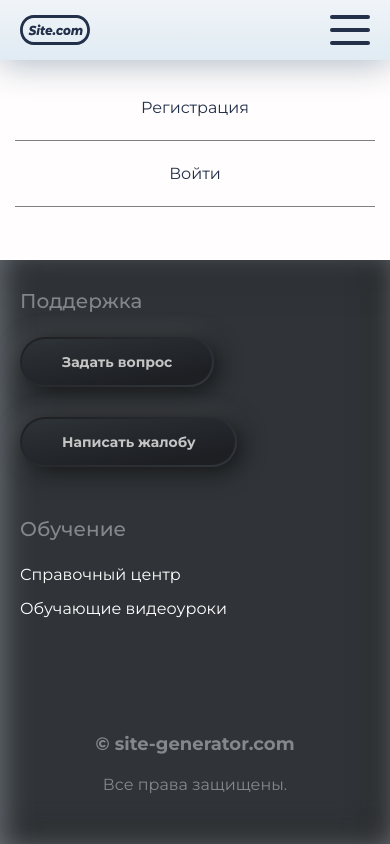
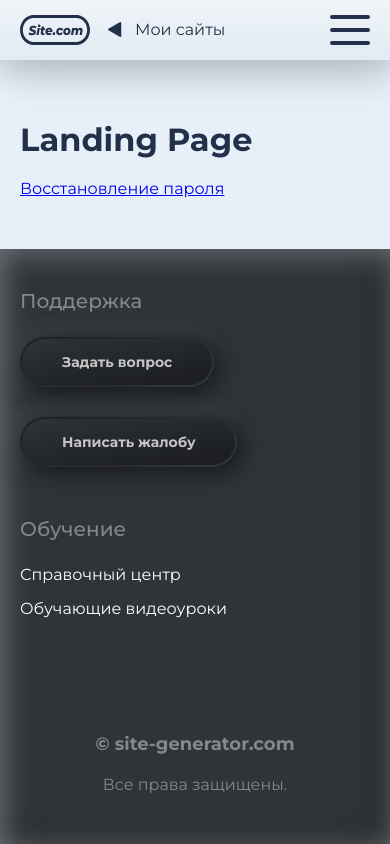
Before and after one commit to tagir-developer/website-builder, a React (Create React App) app in the folder client/: page / in a window 390 px wide. Built offline with nearby package versions, Linux system fonts and the light colour scheme.

Commit message:
Next step: We need to create BreadCrumbs and ViewOnDevices components mobile versions

```diff
--- a/client/package.json
+++ b/client/package.json
@@ -10,6 +10,7 @@
     "@types/node": "^12.0.0",
     "@types/react": "^17.0.0",
     "@types/react-dom": "^17.0.0",
+    "classnames": "^2.3.1",
     "react": "^17.0.1",
     "react-dom": "^17.0.1",
     "react-router-dom": "^5.2.0",
--- a/client/src/components/Navigation/topMenu/ActionButtons/ActionButtons.scss
+++ b/client/src/components/Navigation/topMenu/ActionButtons/ActionButtons.scss
@@ -1,6 +1,12 @@
+@import "/src/styles/variables.scss";
+@import "/src/styles/mixins/breakpoints.scss";
+
 .action-buttons {
 	width: 190px;
 	display: flex;
 	justify-content: space-between;
 	align-items: center;
+	@include media-breakpoint-down(xl) {
+		display: none;
+	}
 }
--- a/client/src/components/Navigation/topMenu/AutosaveSwitcher/AutosaveSwitcher.scss
+++ b/client/src/components/Navigation/topMenu/AutosaveSwitcher/AutosaveSwitcher.scss
@@ -1,6 +1,12 @@
+@import "/src/styles/variables.scss";
+@import "/src/styles/mixins/breakpoints.scss";
+
 .autosave-switcher {
 	display: flex;
 	align-items: center;
+	@include media-breakpoint-down(xl) {
+		display: none;
+	}
 
 	&__title {
 		width: 106px;
--- a/client/src/components/Navigation/topMenu/HorizontalNav/HorizontalNav.scss
+++ b/client/src/components/Navigation/topMenu/HorizontalNav/HorizontalNav.scss
@@ -7,7 +7,7 @@
 	&__list {
 		margin: 0;
 		list-style: none;
-		@include media-breakpoint-down(lg) {
+		@include media-breakpoint-down(xl) {
 			display: none;
 		}
 	}
--- a/client/src/components/Navigation/topMenu/HorizontalNav/HorizontalNav.tsx
+++ b/client/src/components/Navigation/topMenu/HorizontalNav/HorizontalNav.tsx
@@ -2,7 +2,6 @@ import React from 'react'
 import './HorizontalNav.scss'
 import {useCreateClassName} from '../../../../hooks/createClassName.hook'
 import { NavLink } from 'react-router-dom'
-import MobileMenu from '../MobileMenu/MobileMenu'
 
 interface IItems {
 	title: string
@@ -24,9 +23,6 @@ const HorizontalNav: React.FC<IHorizontalNav> = ({ parentClass, modClass, items
 	return (
 		<div className={classes}>
 
-		<MobileMenu items={items} parentClass="horizontal-nav" />
-		{/* <MobileMenu items={items} parentClass="horizontal-nav" modClass={['dark-theme']} /> */}
-
 			<ul className="horizontal-nav__list">
 			{items.map((item, i) => {
 					return (
--- a/client/src/components/Navigation/topMenu/MobileMenu/MobileMenu.scss
+++ b/client/src/components/Navigation/topMenu/MobileMenu/MobileMenu.scss
@@ -4,7 +4,7 @@
 .mobile-nav {
 	display: none;
 	position: relative;
-	@include media-breakpoint-down(lg) {
+	@include media-breakpoint-down(xl) {
 		display: block;
 	}
 
@@ -38,14 +38,15 @@
 		right: 0;
 		margin-top: 60px;
 		z-index: -1;
-		height: 200px;
-		// background: $main;
-		background: rgb(255, 253, 253);
+		height: auto;
+		background: $main;
 		box-shadow: 5px 5px 50px rgba(0, 0, 0, 0.2);
+		transform: translateY(-100%);
+		transition: transform 100ms ease-in;
 	}
 
 	&__bar.mobile-nav__bar_open {
-		display: block;
+		transform: translateY(0px);
 	}
 
 	&__item {
@@ -54,12 +55,20 @@
 		height: 65px;
 		line-height: 65px;
 		text-align: center;
-		border-bottom: 1px solid grey;
+		&:nth-last-child(n+2):after {
+			content: '';
+			display: block;
+			width: 100%;
+			height: 5px;
+			background: #DBE6EF;
+			box-shadow: inset 0px -1px 3px rgba(255, 255, 255, 0.65), inset 0px 1px 3px #A4B9C9;
+			border-radius: 5px;
+		}
 	}
 
 	&__link {
 		text-decoration: none;
-		color: $text-primary;
+		color: $text-secondary;
 		font-size: 16px;
 	}
 }
--- a/client/src/components/Navigation/topMenu/TopMenu/TopMenu.scss
+++ b/client/src/components/Navigation/topMenu/TopMenu/TopMenu.scss
@@ -5,17 +5,12 @@
 
 .top-menu {
 	position: fixed;
-	// overflow: hidden;
 	top: 0;
 	width: 100%;
 	height: 60px;
-	// background: linear-gradient(to bottom, #f0f4f8, #e0ebf3);
-	// box-shadow: 0 4px 35px 0 #aeb9c5;
 	color: $text-primary;
 
 	&_dark-theme {
-		background: linear-gradient(to bottom, #3e3e3e, #000000);
-		box-shadow: 0 5px 10px 0 #a8b9c9;
 		color: $footer-main-text;
 	}
 
@@ -25,7 +20,11 @@
 		background: linear-gradient(to bottom, #f0f4f8, #e0ebf3);
 		box-shadow: 0 4px 35px 0 #aeb9c5;
 		z-index: 1;
-
+		&_dark-theme {
+			background: linear-gradient(to bottom, #3e3e3e, #000000);
+			box-shadow: 0 5px 10px 0 #a8b9c9;
+			color: $footer-main-text;
+		}
 	}
 
 	&__row {
@@ -37,7 +36,8 @@
 	}
 
 	&__autosave-switcher {
-		margin-left: auto;
+		// margin-left: auto;
+		margin-left: 5px;
 	}
 
 	&__action-buttons {
@@ -46,9 +46,16 @@
 
 	&__bread-crumbs {
 		padding-left: 50px;
+		@include media-breakpoint-down(lg) {
+			padding-left: 5px;
+		}
 	}
 
 	&__horizontal-nav {
+		margin-left: 20px;
+	}
+
+	&__mobile-nav {
 		margin-left: 20px;
 	}
 
--- a/client/src/components/Navigation/topMenu/TopMenu/TopMenu.tsx
+++ b/client/src/components/Navigation/topMenu/TopMenu/TopMenu.tsx
@@ -6,6 +6,7 @@ import Logo from '../Logo/Logo'
 import AutosaveSwitcher from '../AutosaveSwitcher/AutosaveSwitcher'
 import ActionButtons from '../ActionButtons/ActionButtons'
 import ViewOnDevices from '../ViewOnDevices/ViewOnDevices'
+import MobileMenu from '../MobileMenu/MobileMenu'
 
 interface ITopMenu {
 	menuType?: string
@@ -23,6 +24,11 @@ const TopMenu: React.FC<ITopMenu> = ({ menuType='main' }) => {
 		return 'top-menu'
 	}
 
+	const topMenuContainerClasses = (typeMenu: string): string => {
+		if (typeMenu === 'edit') return 'top-menu__container top-menu__container_dark-theme'
+		return 'top-menu__container'
+	}
+
 	const setMenuChildren = (typeMenu: string): JSX.Element => {
 
 		if (typeMenu === 'main') {
@@ -36,6 +42,13 @@ const TopMenu: React.FC<ITopMenu> = ({ menuType='main' }) => {
 						{ title: 'Регистрация', link: '/', bold: false },
 						{ title: 'Войти', link: '/', bold: false },
 					]}
+				/>
+				<MobileMenu
+					items={[
+						{ title: 'Регистрация', link: '/', bold: false },
+						{ title: 'Войти', link: '/', bold: false },
+					]}
+					parentClass="top-menu"
 				/>
 				</>
 			)
@@ -69,6 +82,14 @@ const TopMenu: React.FC<ITopMenu> = ({ menuType='main' }) => {
 						{ title: 'Выход', link: '/', bold: true },
 					]}
 				/>
+				<MobileMenu
+					items={[
+						{ title: 'Справочная информация', link: '/', bold: false },
+						{ title: 'Настройки аккаунта', link: '/', bold: false },
+						{ title: 'Выход', link: '/', bold: false },
+					]}
+					parentClass="top-menu"
+				/>
 				</>
 			)
 		}
@@ -92,6 +113,14 @@ const TopMenu: React.FC<ITopMenu> = ({ menuType='main' }) => {
 						{ title: 'Выход', link: '/', bold: true },
 					]}
 				/>
+				<MobileMenu
+					items={[
+						{ title: 'Справочная информация', link: '/', bold: false },
+						{ title: 'Настройки аккаунта', link: '/', bold: false },
+						{ title: 'Выход', link: '/', bold: false },
+					]}
+					parentClass="top-menu"
+				/>
 				</>
 			)
 		}
@@ -108,6 +137,7 @@ const TopMenu: React.FC<ITopMenu> = ({ menuType='main' }) => {
 						{ title: 'Список страниц', link: '/' },
 					]}
 				/>
+				<div className="top-menu__devider"></div>
 				<AutosaveSwitcher parentClass="top-menu" />
 				<ActionButtons parentClass="top-menu" />
 				<HorizontalNav
@@ -116,6 +146,16 @@ const TopMenu: React.FC<ITopMenu> = ({ menuType='main' }) => {
 					items={[
 						{ title: 'Опубликовать', link: '/', bold: true },
 					]}
+				/>
+				<MobileMenu
+					items={[
+						{ title: 'Сохранить', link: '/', bold: false },
+						{ title: 'Отменить действие', link: '/', bold: false },
+						{ title: 'Предпросмотр', link: '/', bold: false },
+						{ title: 'Опубликовать', link: '/', bold: false },
+					]}
+					parentClass="top-menu"
+					modClass={['dark-theme']}
 				/>
 				</>
 			)
@@ -144,7 +184,7 @@ const TopMenu: React.FC<ITopMenu> = ({ menuType='main' }) => {
 
 	return (
 		<div className={topMenuClasses(menuType)}>
-			<div className="top-menu__container">
+			<div className={topMenuContainerClasses(menuType)}>
 				<div className="top-menu__row">
 					{setMenuChildren(menuType)}
 				</div>
--- a/client/src/pages/LandingPage.tsx
+++ b/client/src/pages/LandingPage.tsx
@@ -6,7 +6,7 @@ import Footer from '../components/UI/Footer/Footer'
 const LandingPage: React.FC = () => {
 	return (
 		<>
-			<TopMenu menuType="main" />
+			<TopMenu menuType="auth-project" />
 			<div className="content-area">
 				<h1>Landing Page</h1>
 				<NavLink to="/recovery" >Восстановление пароля</NavLink>
```
Also changed, not shown: 1 other file (tests, documents, lock files or other folders).
